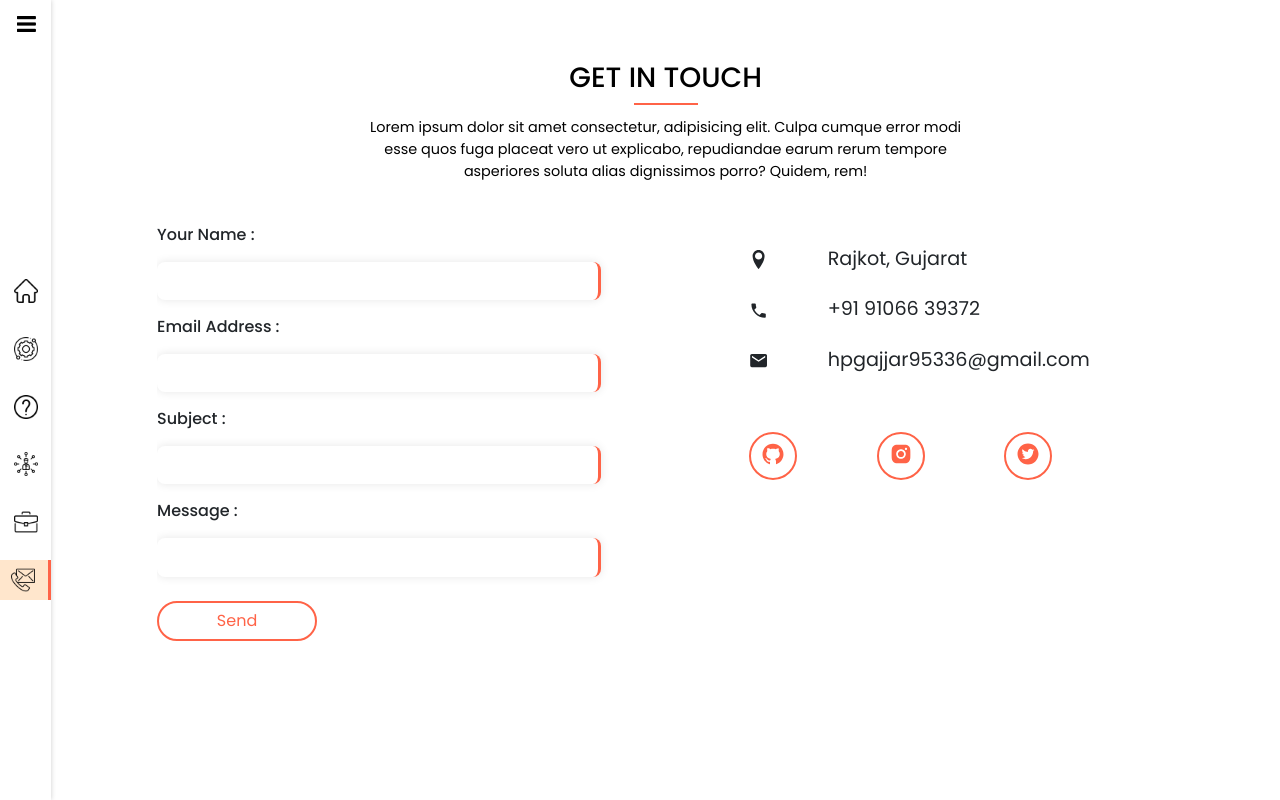
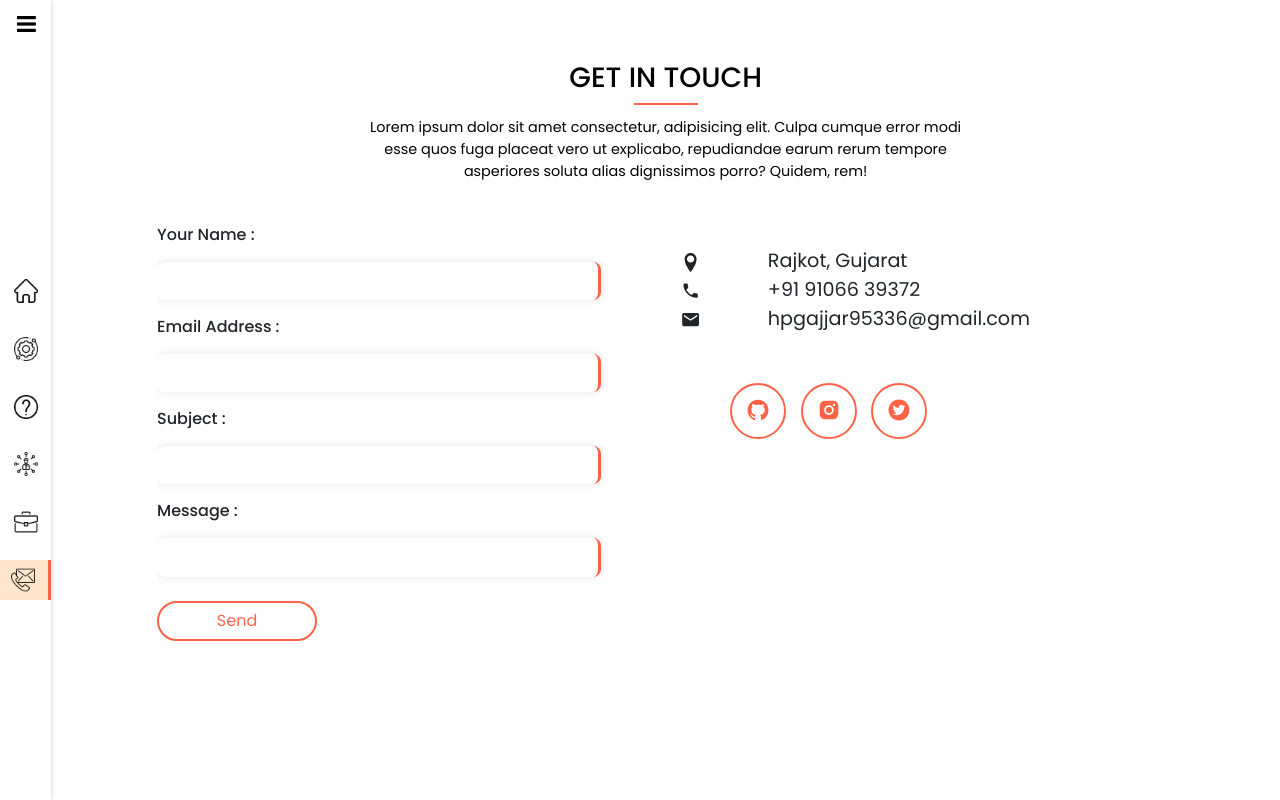
Before and after one commit to hp0007/ReactWebsite, a React (Create React App) app: page /contact in a window 1280 px wide. Built offline with nearby package versions, Linux system fonts and the light colour scheme.

Commit message:
change overall design

```diff
--- a/src/App.css
+++ b/src/App.css
@@ -404,43 +404,47 @@ body{
   width: 90%;
 }
 .container-contact .container .right{
-  padding: 0 0 0 8%;
+
 }
 .container-contact .container .detail{
+    width: 100%;
     font-size: 1.2rem;
     padding-top: 5%;
 }
-.container-contact .container .detail .row{
-  padding-bottom: 5%;
+.container-contact .container .account{
+  width: 60%;
+  display: flex;
+  justify-content: center;
+  align-items: center;
+  font-size: 1.5rem;
+  margin-top: 10%;
 }
-.container-contact .container .account .git,.twitt,.insta{
-  height: 3rem;
-  width: 3rem;
+.container-contact .container .account .insta,.twitt,.git{
+  width: 3.5rem;
+  height: 3.5rem;
+  text-align: center;
+  padding: 2% 0;
+  color: var(--primary_color);
+  border:2px solid var(--primary_color);
   border-radius: 50%;
-  text-align: center;
-  color: var(--primary_color);
-  margin-top: 8%;
-  margin-right: 18%;
-  border: 2px solid var(--primary_color);
-  transition: .5s;
+}
+.container-contact .container .account .git:hover{
+  cursor: pointer;
+  background: var(--primary_color);
+  color: var(--white);
 }
 .container-contact .container .account .insta:hover{
+  cursor: pointer;
   background: var(--primary_color);
-  cursor: pointer;
   color: var(--white);
 }
 .container-contact .container .account .twitt:hover{
+  cursor: pointer;
   background: var(--primary_color);
-  cursor: pointer;
   color: var(--white);
 }
-.container-contact .container .account .git:hover{
-  background: var(--primary_color);
-  cursor: pointer;
-  color: var(--white);
-}
-.container-contact .container .account{
-  font-size: 1.5rem;
+.container-contact .container .account .insta{
+  margin:0 5% 0 5%;
 }
 .container-contact .btn{
   width: 10rem;
--- a/src/components/Contact.js
+++ b/src/components/Contact.js
@@ -44,7 +44,7 @@ const Contact = () => {
                     </Fade>
                     <Fade right>
                         <div className="col-12 col-md-6 col-lg-6 right ">
-                            <div className="detail ">
+                            <div className="detail">
                                 <div className="row">
                                     <div className="col-2 col-md-2 ">
                                         <ImLocation />
@@ -70,7 +70,7 @@ const Contact = () => {
                                     </div>
                                 </div>
                             </div>
-                            <div className="account d-flex ">
+                            <div className="account">
                                 <div className="git"><AiFillGithub /></div>
                                 <div className="insta"><AiFillInstagram /></div>
                                 <div className="twitt"><AiFillTwitterCircle /></div>
--- a/src/responsive.css
+++ b/src/responsive.css
@@ -191,6 +191,12 @@
       .container-contact .left input{
         width: 100%;
       }
+      .container-contact .container .account{
+          width: 78%;
+          padding: 0;
+      }
+      .container-contact .container .account .git,.insta,.twitt{
+      }
 }
 
 /* @media screen and (min-width:1024px){
```
